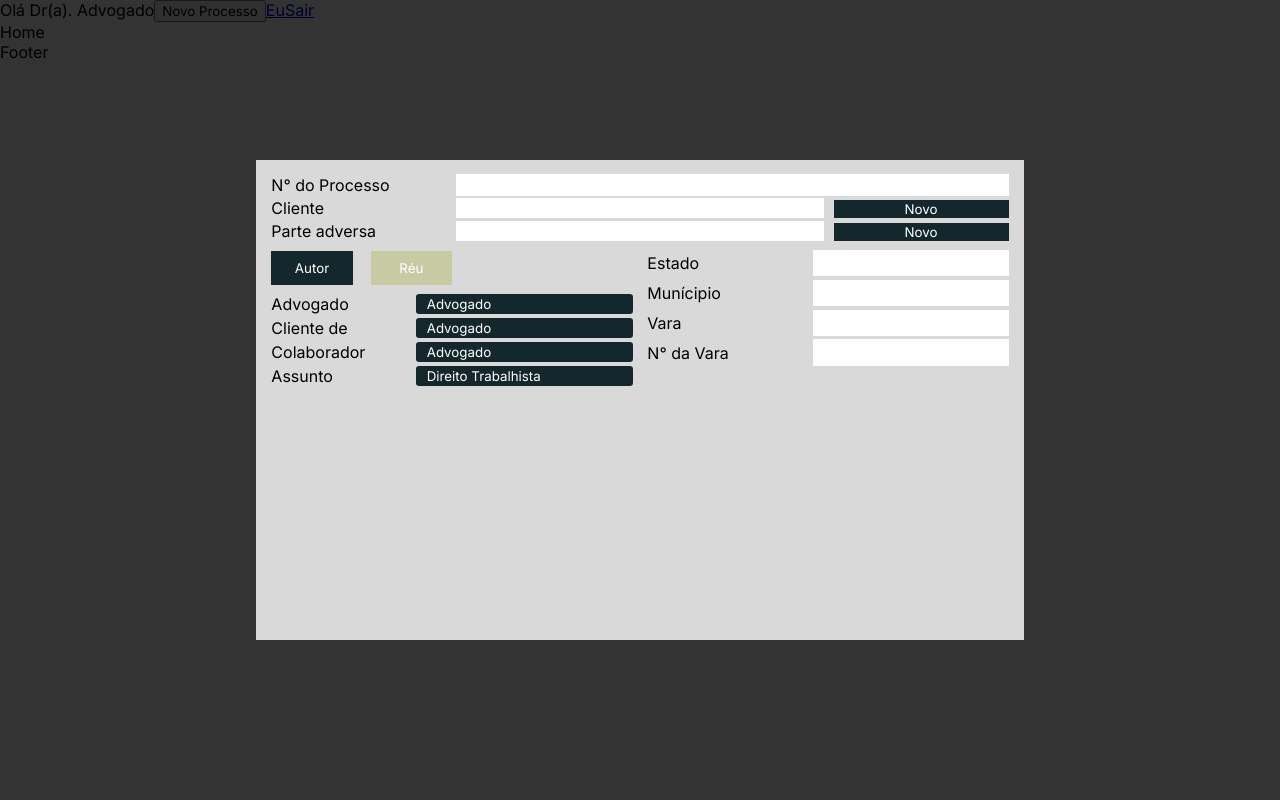
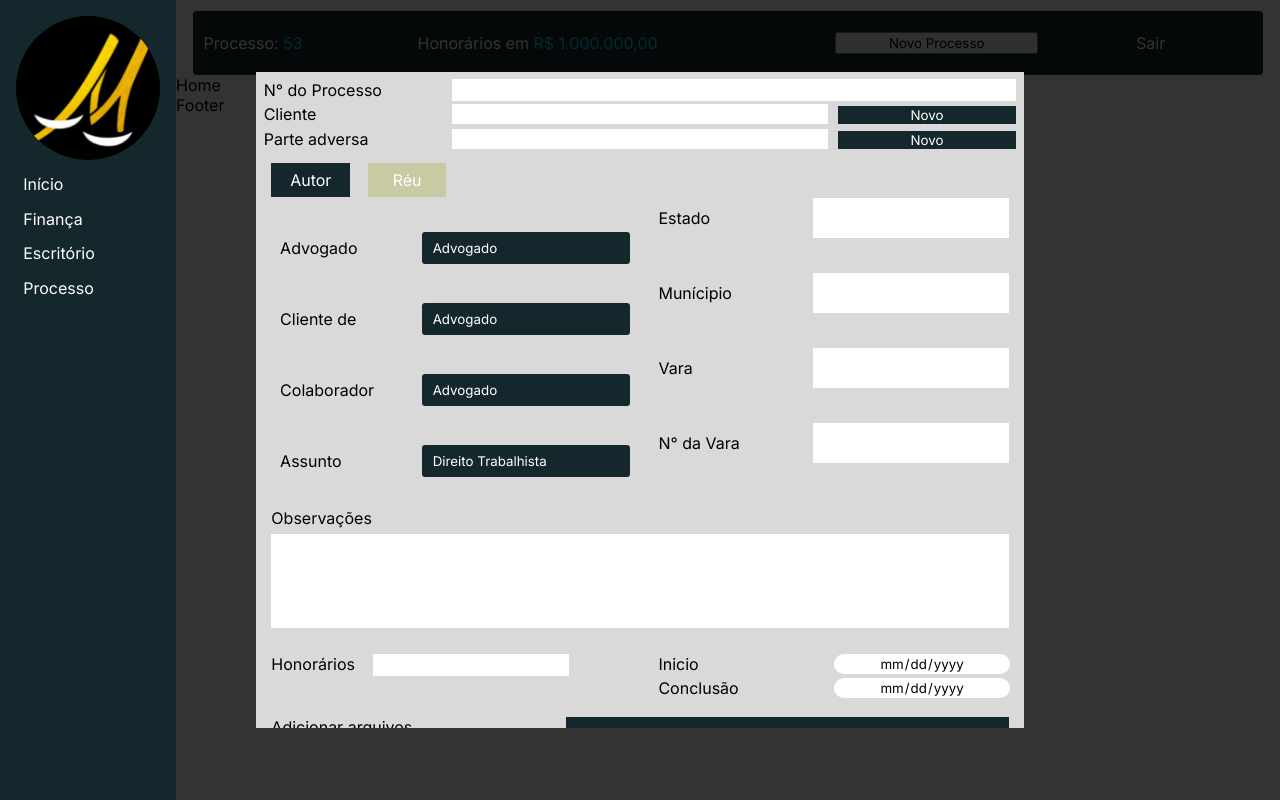
Before and after one commit to Macwdo/Macedo-Azevedo-Front, a React (Create React App) app: page / in a window 1280 px wide. Both pictures are taken after a click on the button "Novo Processo". Built offline with nearby package versions, Linux system fonts and the light colour scheme.

Commit message:
add barralateral

```diff
--- a/src/App.js
+++ b/src/App.js
@@ -1,61 +1,11 @@
-import {
-  createBrowserRouter,
-  RouterProvider,
-  Outlet,
-  Navigate,
-} from "react-router-dom";
-import Navbar from "./components/navbar";
-import Footer from "./components/footer";
-import Home from "./pages/home";
-import Processos from "./pages/processos";
-import Login from "./pages/login";
-import Register from "./pages/register";
 import "./style.scss";
-
-const Layout = () => {
-  return(
-    <>
-      <Navbar />
-      <Outlet />
-      <Footer />
-    </>
-  );
-};
-
-const router = createBrowserRouter([
-  {
-    path: "/",
-    element: <Layout />,
-    children: [
-      {
-        path: "/",
-        element: <Home />,
-      },
-      {
-        path: "/processos",
-        element: <Processos />,
-      }
-    ]
-  },
- {
-  path: "/login",
-  element: <Login />,
- },
- {
-  path: "/register",
-  element: <Register />,
- },
- {
-  path: "/*",
-  element: <Navigate to="/" replace={true}/>
- }
-]);
+import Routering from "./routes/routes";
 
 function App() {
   return (
     <div className="app">
       <div className="container">
-        <RouterProvider router={router} />
+        <Routering />
       </div>
     </div>
   );
--- /dev/null
+++ b/src/components/barralateral.jsx
@@ -0,0 +1,17 @@
+import React from "react";
+import { Link } from "react-router-dom";
+import Logo from "../img/logo-small.png";
+
+const BarraLateral = () => {
+    return (
+        <div className={"barraLateral" }>
+            <img src={ Logo } className="logo"/>
+            <Link to="/" className="link" >Início</Link>
+            <Link to="/financa" className="link" >Finança</Link>
+            <Link to="/escritorio" className="link" >Escritório</Link>
+            <Link to="/processo" className="link" >Processo</Link>
+        </div>
+    )
+};
+
+export default BarraLateral;
--- a/src/components/modal.jsx
+++ b/src/components/modal.jsx
@@ -9,8 +9,7 @@ const Modal = ({ id = "modal", onClose = () => {}, children }) => {
 
     return (
         <div id={id} className="modal" onClick={handleOutsideClick}>
-            <div className="container">
-                {/* <button className="close" onClick={onClose} /> */}
+            <div className="container-modal">
                 <div className="content">{ children }</div>
             </div>
         </div>
--- a/src/components/navbar.jsx
+++ b/src/components/navbar.jsx
@@ -2,25 +2,33 @@ import React, { useState } from "react";
 import { Link } from "react-router-dom";
 import Modal from "./modal";
 import NovoProcesso from "./novoProcesso";
+import BarraLateral from "./barralateral";
 
 const Navbar = () => {
 
     const [novoProcesso, setNovoProcesso] = useState(false);
 
     return (
-        <div className="navbar">
+        <>
+            <BarraLateral/>
+            <div className="navbar">
             <div className="container">
-                <span>Olá Dr(a). Advogado</span>
-                <button onClick={() => setNovoProcesso(true)}>Novo Processo</button>
+                <p className="textoCabecalho">Processo: <span className="textoAzul">53</span></p>
+                <p className="textoCabecalho">Honorários em <span className="textoAzul">R$ 1.000.000,00</span></p>
+
+                <button onClick={() => setNovoProcesso(true)} className="botao">Novo Processo</button>
                 {novoProcesso ?
                 <Modal onClose={() => setNovoProcesso(false)}>
                     <NovoProcesso />
                 </Modal>
                     : null}
-                <Link >Eu</Link>
-                <Link >Sair</Link>
+
+                <div className="sair">
+                    <Link className="link">Sair</Link>
+                </div>
             </div>
         </div>
+        </>
     );
 };
 
--- a/src/components/novoProcesso.jsx
+++ b/src/components/novoProcesso.jsx
@@ -63,7 +63,31 @@ const NovoProcesso = () => {
                                 <input type="text" className="textInput"/>
                             </div>
                         </div>
+                </div>
+                <div className="observacoes">
+                    <label>Observações</label>
+                    <textarea rows="6"></textarea>
+                </div>
+                <div className="honorarios">
+                    <div className="valor">
+                        <label>Honorários</label>
+                        <input type="number" />
                     </div>
+                    <div className="tempo">
+                        <div className="date">
+                            <label>Inicio</label>
+                            <input type="date" className="date-input"/>
+                        </div>
+                        <div className="date">
+                            <label>Conclusão</label>
+                            <input type="date" className="date-input"/>
+                        </div>
+                    </div>
+                </div>
+                <div className="lastSelection">
+                    <label className="arquivos">Adicionar arquivos</label>
+                    <button className="botao">Criar Processo</button>
+                </div>
             </form>
         </div>
     )
--- /dev/null
+++ b/src/routes/routes.js
@@ -0,0 +1,37 @@
+import React from "react";
+import {
+    BrowserRouter,
+    Routes,
+    Route,
+    Outlet } from "react-router-dom";
+import Navbar from "../components/navbar";
+import Home from "../pages/home";
+import Footer from "../components/footer";
+import Login from "../pages/login";
+import Processos from "../pages/processos";
+
+const Layout = () => {
+    return(
+      <>
+        <Navbar />
+        <Outlet />
+        <Footer />
+      </>
+    );
+  };
+
+const Routering = () => {
+    return(
+        <BrowserRouter>
+            <Routes>
+                <Route path="/" element={<Layout />}>
+                    <Route path="/" element={<Home />}/>
+                    <Route path="/processos" element={<Processos />} />
+                </Route>
+                <Route path="/login" element={<Login />} />
+            </Routes>
+        </BrowserRouter>
+    )
+}
+
+export default Routering;
--- a/src/style.scss
+++ b/src/style.scss
@@ -1,4 +1,6 @@
 @import "https://fonts.googleapis.com/css2?family=Open+Sans:wght@300;400;500;600;700;800&display=swap";
+
+$width-sidebar: 22vh;
 
 $standard--blue: #14272C;
 $modal-background: rgba(0, 0, 0, 0.8);
@@ -8,8 +10,80 @@ $modal-grey: #D9D9D9;
     display: flex;
     justify-content: center;
 
+    .link{
+        text-decoration: none;
+        color: #fff;
+    }
+
     .container{
         width: 100%;
+        margin-left: $width-sidebar;
+
+    }
+
+    .barraLateral{
+        display: flex;
+        flex-direction: column;
+        height: 100%;
+        width: 18vh;
+        z-index: 1;
+        position: fixed;
+        padding: 2vh 2vh;
+        background-color: $standard--blue;
+        align-items: center;
+        left: 0;
+        top: 0;
+
+        .logo{
+            background-color: #000;
+            border-radius: 50%;
+            object-fit: cover;
+            width: 100%;
+            margin-bottom: 10%;
+        }
+
+        .link{
+            display: flex;
+            justify-content: start;
+            align-items: center;
+            width: 100%;
+            padding: 0 0 10% 10%;
+        }
+    }
+
+    .navbar{
+        height: 8vh;
+
+        .container{
+            width: calc(100% - 5%);
+            border-radius: 0.2rem;
+            margin: 1% 1.5%;
+            padding: 0 1%;
+            height: 8vh;
+            background-color: $standard--blue;
+            display: grid;
+            grid-template-columns: 1fr 2fr 1fr 1fr;
+            grid-gap: 1%;
+            align-items: center;
+
+            .textoAzul{
+                color: #00D1FF;
+                text-transform: uppercase;
+            }
+
+            .textoCabecalho{
+                color: #fff;
+            }
+
+            .botao{
+
+            }
+
+            .sair{
+                display: flex;
+                justify-content: center;
+            }
+        }
     }
 
     .modal{
@@ -23,11 +97,13 @@ $modal-grey: #D9D9D9;
         justify-content: center;
         align-items: center;
 
-        .container{
+        .container-modal{
             background-color: $modal-grey;
             color: #000;
             width: 60%;
-            height: 60%;
+            height: 82%;
+            overflow-y: scroll;
+
 
         }
     }
@@ -37,14 +113,13 @@ $modal-grey: #D9D9D9;
 
         input{
             border: none;
-
         }
 
         .firstSelection{
             display: grid;
             grid-template-columns: 1fr;
-            margin: 2%;
-            grid-gap: 5%;
+            margin: 1%;
+            grid-gap: 8%;
 
             .secondContainer{
                 display: grid;
@@ -72,10 +147,10 @@ $modal-grey: #D9D9D9;
         }
 
         .secondSelection{
-            margin: 1% 2%;
+            margin: 3% 2%;
             display: grid;
             grid-template-columns: 1fr 1fr;
-            grid-gap: 2%;
+            grid-gap: 5%;
 
             .left{
                 display: grid;
@@ -90,6 +165,7 @@ $modal-grey: #D9D9D9;
                         border: none;
                         color: white;
                         height: 34px;
+                        font-size: 16px;
                     }
 
                     .buttonAutor{
@@ -105,12 +181,12 @@ $modal-grey: #D9D9D9;
                     align-items: center;
                     display: grid;
                     grid-template-columns: 1fr;
-                    grid-gap: 5%;
 
                     .container{
                         width: 100%;
                         display: grid;
                         grid-template-columns: 2fr 3fr;
+                        background-color: $modal-grey;
 
                         button{
                             border: none;
@@ -120,21 +196,94 @@ $modal-grey: #D9D9D9;
                             color: white;
                             padding: 0 5%;
                             border-radius: 0.2rem;
+                            height: 50%;
                         }
                     }
                 }
             }
 
             .right{
+                margin-top: 5%;
                 display: grid;
-                grid-gap: 5%;
 
                 .firstContainer {
                     grid-template-columns: 1fr 1fr;
+                    grid-gap: 1%;
 
+                    .textInput{
+                        height: 50%;
+                    }
                 }
             }
 
+        }
+
+        .observacoes{
+            margin: 3.5% 2%;
+            display: grid;
+            grid-template-columns: 1fr;
+            grid-gap: 5%;
+
+            textarea{
+                border: none;
+                resize: none;
+            }
+        }
+
+        .honorarios{
+            margin: 3% 2%;
+            display: grid;
+            grid-template-columns: 1fr 1fr;
+            grid-gap: 5%;
+
+            .valor{
+                display: grid;
+                grid-template-columns: 1fr 1fr 2fr;
+                grid-gap: 5%;
+
+                input{
+                    max-height: 50%;
+                }
+            }
+
+            .tempo{
+                display: grid;
+                grid-template-columns: 1fr;
+                grid-gap: 8%;
+
+                .date{
+                    display: grid;
+                    grid-template-columns: 1fr 1fr;
+
+                    .date-input{
+                        text-align: center;
+                        width: 100%;
+                        border-radius: 1rem;
+                    }
+
+                    input[type="date"]::-webkit-inner-spin-button,
+                    input[type="date"]::-webkit-calendar-picker-indicator {
+                        display: none;
+                        -webkit-appearance: none;
+                    }
+                }
+            }
+        }
+
+        .lastSelection{
+            margin: 2% 2%;
+            display: grid;
+            grid-template-columns: 2fr 3fr;
+
+            .botao{
+                    border: none;
+                    color: white;
+                    background-color: $standard--blue;
+                    width: 100%;
+                    height: 40px;
+                    max-height: 40px;
+                    font-size: 22px;
+            }
         }
 
 
```
Also changed, not shown: src/img/logo-small.png (added).
